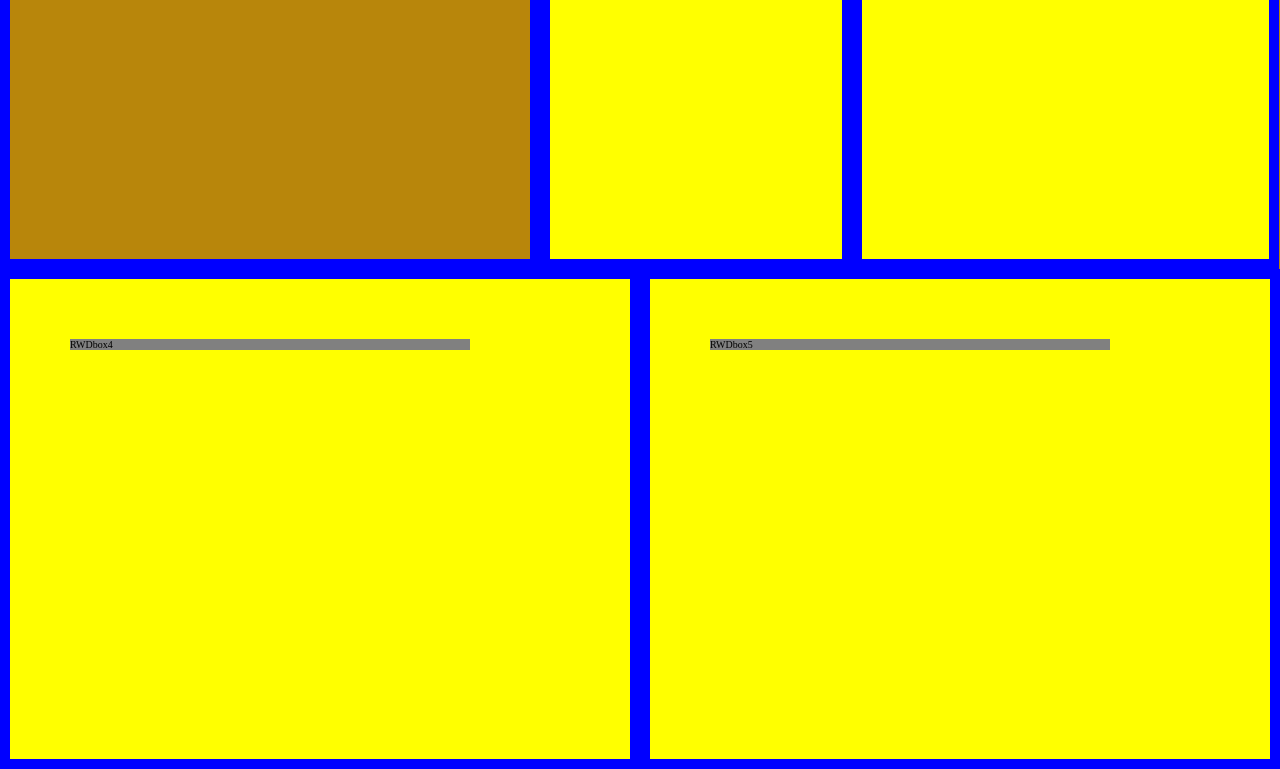
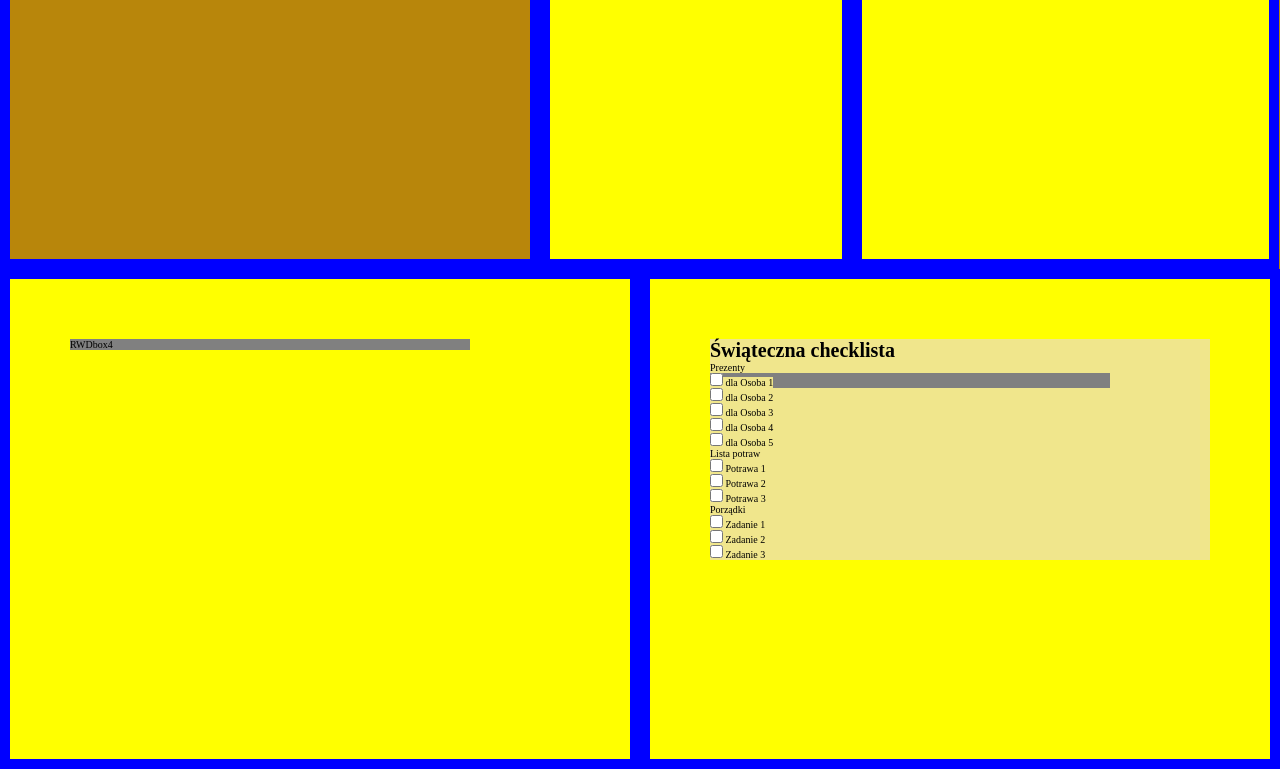
Before and after one commit to frontendpodyplomowe/Projektjunior1, a plain HTML site: page index.html in a window 1280 px wide. Shown: the part 297-1066 px from the top of the page. Drawn offline with Linux system fonts and the light colour scheme.

Commit message:
checklist

```diff
--- a/index.html
+++ b/index.html
@@ -60,7 +60,80 @@
           <p>RWDbox4</p>
         </div>
         <div class="box">
-          <p>RWDbox5</p>
+          <h1>Świąteczna checklista</h1>
+
+          <p>Prezenty</p>
+          <form>
+            <p>
+              <label>
+                <input type="checkbox" name="prezenty" value="osoba1" /> dla
+                Osoba 1
+              </label>
+            </p>
+            <p>
+              <label>
+                <input type="checkbox" name="prezenty" value="osoba2" /> dla
+                Osoba 2
+              </label>
+            </p>
+            <p>
+              <label>
+                <input type="checkbox" name="prezenty" value="osoba3" /> dla
+                Osoba 3
+              </label>
+            </p>
+            <p>
+              <label>
+                <input type="checkbox" name="prezenty" value="osoba4" /> dla
+                Osoba 4
+              </label>
+            </p>
+            <p>
+              <label>
+                <input type="checkbox" name="prezenty" value="osoba5" /> dla
+                Osoba 5
+              </label>
+            </p>
+          </form>
+          <p>Lista potraw</p>
+          <p>
+            <label>
+              <input type="checkbox" name="potrawy" value="potrawa1" /> Potrawa
+              1
+            </label>
+          </p>
+          <p>
+            <label>
+              <input type="checkbox" name="potrawy" value="potrawa2" /> Potrawa
+              2
+            </label>
+          </p>
+          <p>
+            <label>
+              <input type="checkbox" name="potrawy" value="potrawa3" /> Potrawa
+              3
+            </label>
+          </p>
+          <p>Porządki</p>
+          <p>
+            <label>
+              <input type="checkbox" name="porzadki" value="zadanie1" /> Zadanie
+              1
+            </label>
+          </p>
+          <p>
+            <label>
+              <input type="checkbox" name="porzadki" value="zadanie2" /> Zadanie
+              2
+            </label>
+          </p>
+
+          <p>
+            <label>
+              <input type="checkbox" name="porzadki" value="zadanie3" /> Zadanie
+              3
+            </label>
+          </p>
         </div>
       </div>
     </div>
```
Lines whose indentation alone changed are shown as unchanged.
